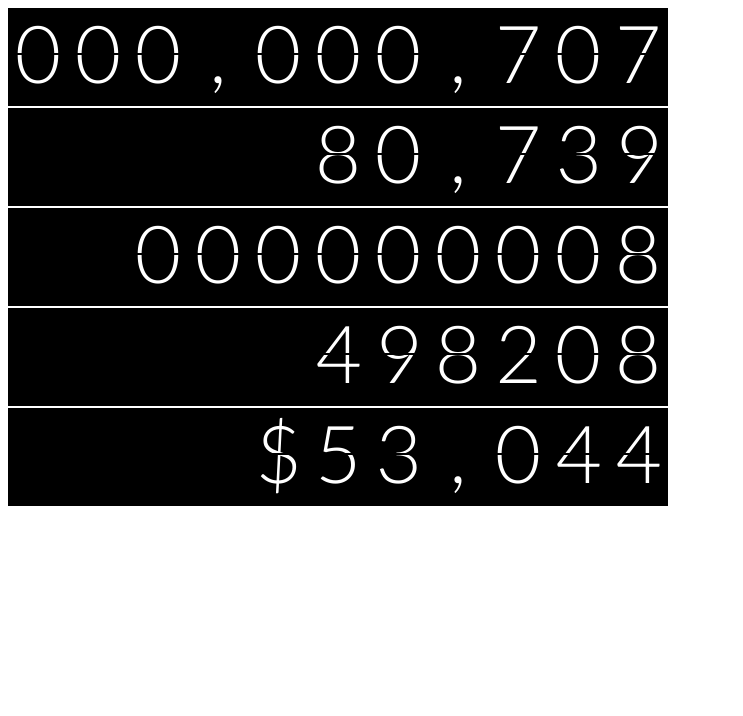
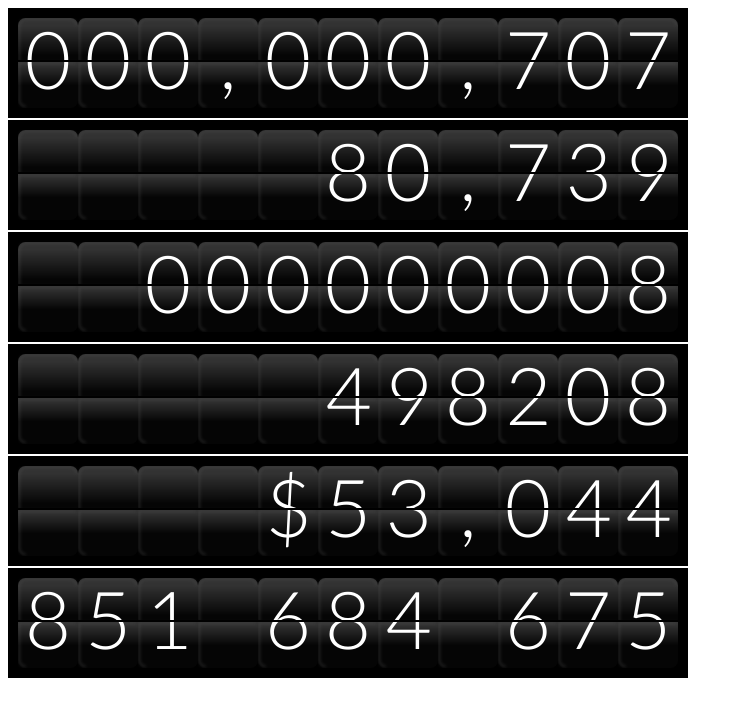
Before and after one commit to jayKayEss/Flapper, a plain HTML site: page flapper.html in a window 1280 px wide. Shown: the whole page, without its empty margins (0-743 px from the left). Drawn offline with nearby package versions, Linux system fonts and the light colour scheme.

Commit message:
good enough for now

```diff
--- a/flapper.html
+++ b/flapper.html
@@ -1,6 +1,5 @@
 <html>
 <head>
-<link href='http://fonts.googleapis.com/css?family=Lato:300' rel='stylesheet' type='text/css'>
 <script src="https://ajax.googleapis.com/ajax/libs/jquery/1.8.2/jquery.min.js"></script>
 <script language="javascript">
 (function($) {
@@ -30,7 +29,8 @@
             framerate: 100,
             zeropad: true,
             commafy: false,
-            prefix: null
+            prefix: null,
+            comma: ','
         },
 
         init: function() {
@@ -84,28 +84,28 @@
 
                     if (_this.options.commafy && _this.$commas[i]) {
                         if (!_this.options.zeropad && padding) {
-                            _this.$commas[i].html('&nbsp;');
+                            _this.$commas[i].hide();
                         } else {
-                            _this.$commas[i].html(',');
+                            _this.$commas[i].show().html(_this.options.comma);
                         }
                     }
 
                     if (_this.pos_curr[i] == 0) {
                         if (!_this.options.zeropad && padding) {
                             if (_this.options.prefix && _this.pos_new[i+1] > 0) {
-                                if (_this.$commas[i]) {
-                                    _this.$commas[i].html(_this.options.prefix);
-                                } else {
-                                    _this.$digits[i].html(_this.options.prefix);
-                                }
+                                _this.$digits[i].show().html(_this.options.prefix);
                             } else {
-                                _this.$digits[i].html('&nbsp');
+                                _this.$digits[i].hide();
                             }
                         } else {
-                            _this.$digits[i].html(0);
+                            if (_this.options.prefix && i==0) {
+                                _this.$digits[i].show().html(_this.options.prefix);
+                            } else {
+                                _this.$digits[i].show().html(0);
+                            }
                         }
                     } else {
-                        _this.$digits[i].html(_this.pos_curr[i]);
+                        _this.$digits[i].show().html(_this.pos_curr[i]);
                     }
                 }
 
@@ -178,6 +178,15 @@ $(document).ready(function() {
         prefix: '$'
     });
 
+    $('#counter6').flapper({
+        width: 9,
+        framerate: 100,
+        commafy: true,
+        zeropad: true,
+        prefix: '&euro;',
+        comma: '&nbsp;'
+    });
+
     setInterval(function(){
         $('.counter').each(function(){
             var digits = Math.floor((Math.random()*9)+1);
@@ -190,12 +199,17 @@ $(document).ready(function() {
 
 </script>
 <style type="text/css">
+@import url(http://fonts.googleapis.com/css?family=Lato:300);
+
 .flapper {
     position: relative;
     width: 660px;
+    height: 90px;
     text-align: right;
     background-color: black;
+    background-image: url(number_bg.png);
     margin: 2px 0px;
+    border: 10px solid black;
 }
 
 .flapper .stripe {
@@ -203,10 +217,12 @@ $(document).ready(function() {
     width: 660px;
     height: 2px;
     background-color: black;
-    top: 45px;
+    top: 42px;
 }
 
 .flapper .digit {
+    padding: 0px;
+    margin: 0px;
     display: inline-block;
     font-size: 80px;
     line-height: 80px;
@@ -214,7 +230,6 @@ $(document).ready(function() {
     height: 90px;
     text-align: center;
     color: white;
-    padding: 4px 0px;
     font-family: Lato;
 }
 </style>
@@ -225,5 +240,6 @@ $(document).ready(function() {
     <input class="counter" id="counter3"></input>
     <input class="counter" id="counter4"></input>
     <input class="counter" id="counter5"></input>
+    <input class="counter" id="counter6"></input>
 </body>
 </html>
```
Also changed, not shown: number_bg.png (added).
